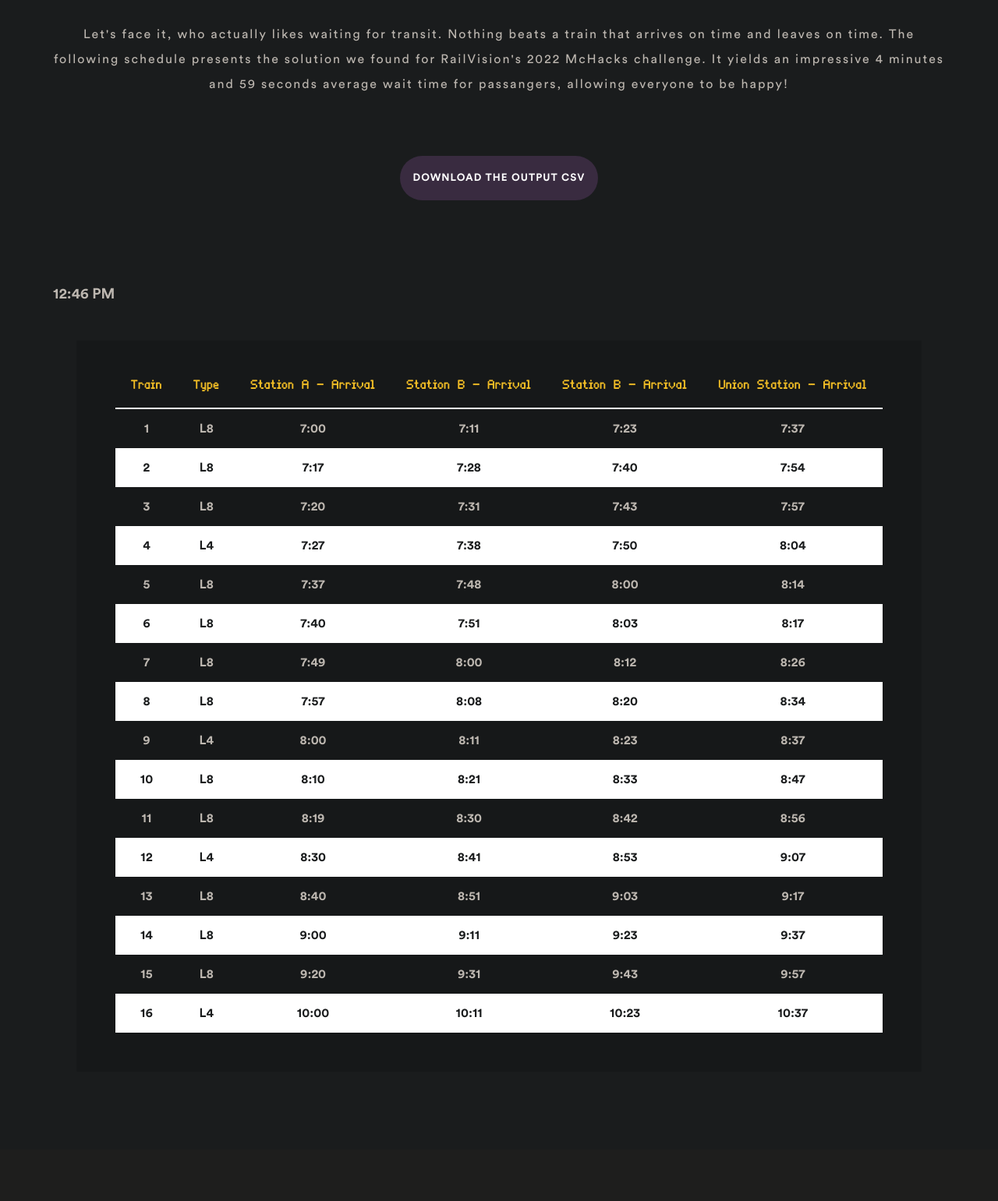
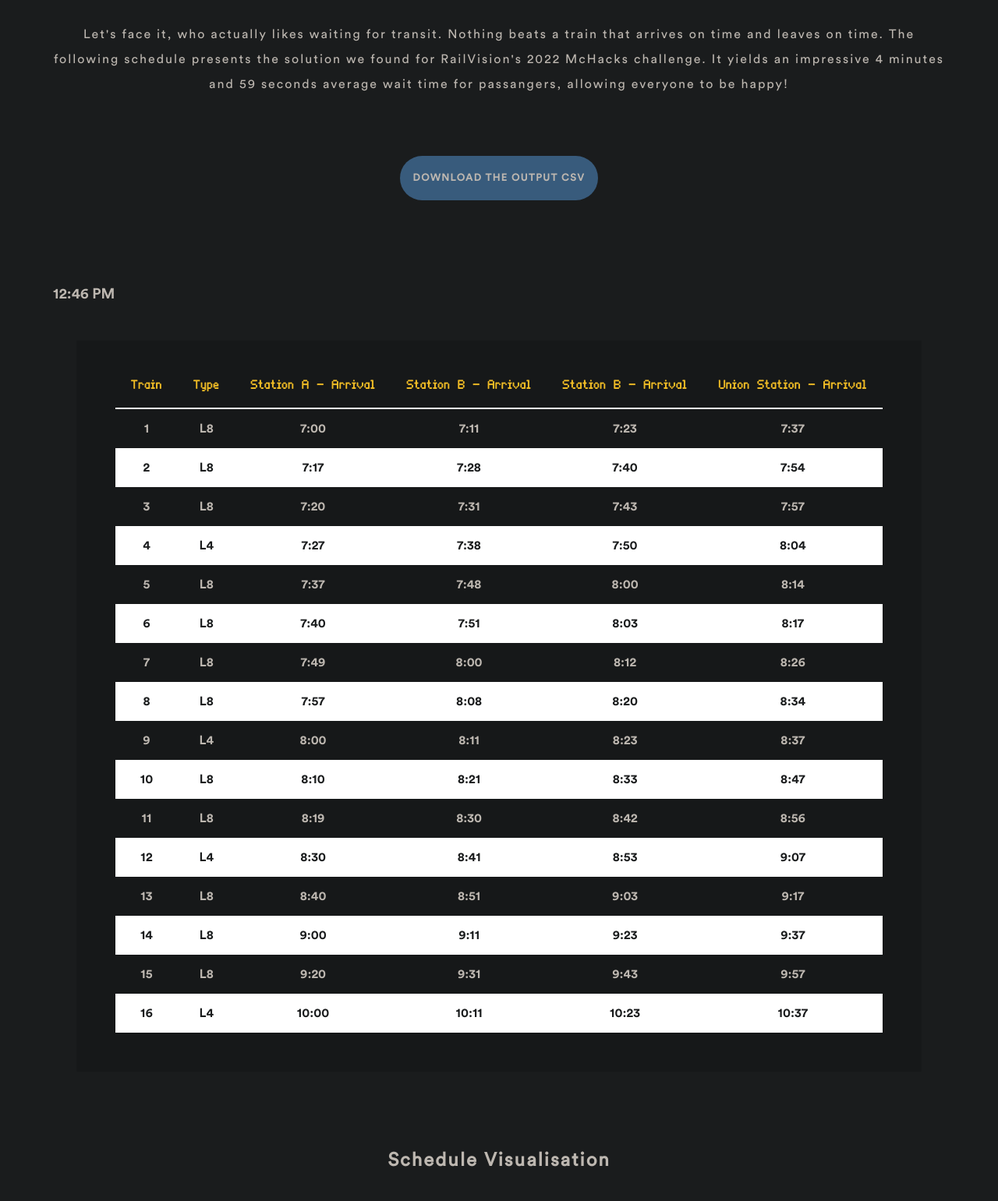
Before and after one commit to EMZEDI/HACK22, a Django app: page / in a window 1280 px wide. Shown: the part 138-1679 px from the top of the page at 78% size. Before the commit the page ends 1463 px from the top, so only its background shows below. Run offline with Django 4.2, Linux system fonts and the light colour scheme.

Commit message:
added videos

```diff
--- a/pages/templates/pages/landing.html
+++ b/pages/templates/pages/landing.html
@@ -59,6 +59,13 @@
                 {% endfor %}
             </tbody>
         </table>
+
+        <h2 style="margin-top: 100px; letter-spacing:2px;">Schedule Visualisation</h2>
+
+        <video width="800px" id="visualisation">
+            <source src="{% static 'videos/S3.mov' %}" type-"video/mp4">
+        </video>
+
     </div>
 
 </body>
--- a/static/styles/landing.css
+++ b/static/styles/landing.css
@@ -137,8 +137,8 @@ h1 {
     margin: 60px;
     padding: 20px 2px;
     text-decoration: none;
-    background: rgb(57, 43, 64);
-    color: white;
+    color: rgb(189, 183, 176);
+    background: rgb(56, 91, 124);
     text-align: center;
     width: 250px;
     border-radius: 30px;
@@ -150,5 +150,9 @@ h1 {
 
 #download-button:hover {
     scale: 1.05;
-    background: rgb(80, 59, 90);
+    background: rgb(67, 107, 145);
 }
+
+#visualisation {
+    margin-top: 20px;
+}
```
Also changed, not shown: 5 other files.
